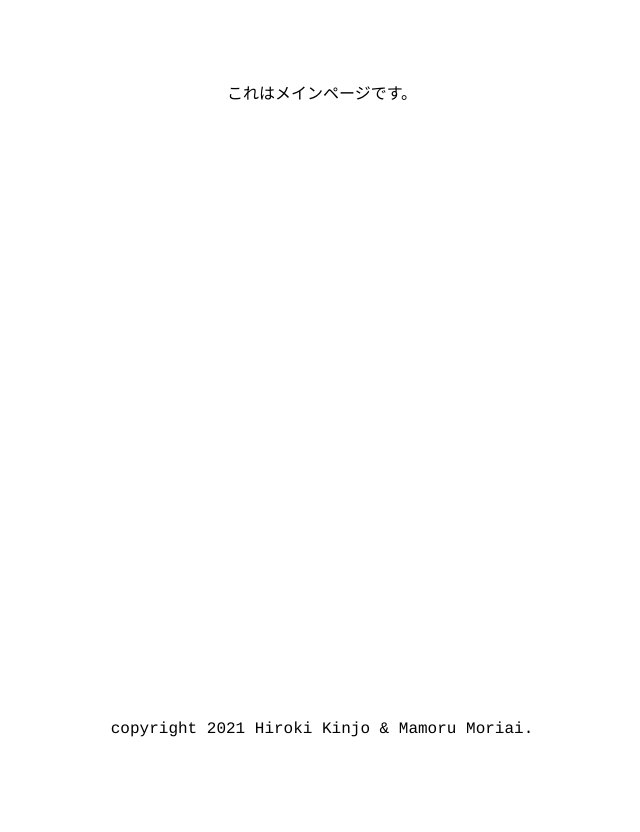
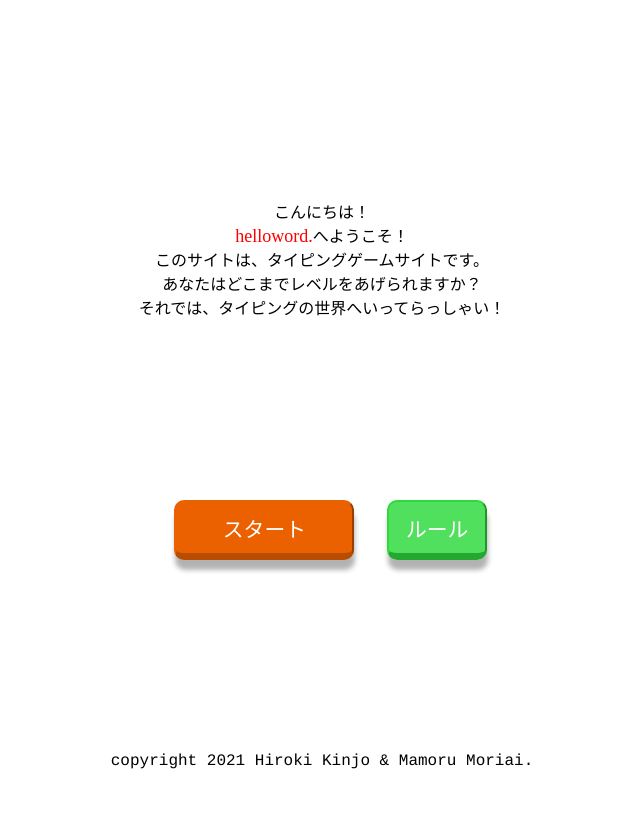
Before and after one commit to k-hiroki118/helloword, a PHP site: page /views/main.php in a window 1280 px wide. Shown: the whole page, without its empty margins (318-958 px from the left). Before the commit the page ends 737 px from the top, so only its background shows below. Run offline with PHP 8.4, Linux system fonts and the light colour scheme.

Commit message:
main画面レイアウト作成

```diff
--- a/stylesheets/app.css
+++ b/stylesheets/app.css
@@ -35,7 +35,84 @@ main{
 }
 /* フッダー設定 */
 footer {
+  position:relative;
   font-family: 'Courier';
   text-align: center;
   height: 10%;
 }
+
+/*
+  #####################################################
+  #                  main画面設定                     #
+  #####################################################
+ */
+.monitor {
+  text-align: center;
+  height: 90%;
+  width: 50%;
+  margin: 0 25%;
+  /* border-radius: 10%;
+  border: solid 5px #000; */
+}
+.monitor-contents {
+  position: relative;
+  margin: 5%;
+  height: 90%;
+}
+.content-text{
+  position: absolute;
+  top:40%;
+  left: 50%;
+  width: 100%;
+  transform:translate(-50%,-100%);
+}
+.content-text p span{
+  color: red;
+  font-size: large;
+}
+
+/* ボタン設定 */
+.main-btn {
+  font-size: 1.3em;
+  position: absolute;
+  bottom: 10px;
+  transform:translate(-50%,-100%);
+  height: 60px;
+  border-radius: 10px;
+}
+
+ /* スタートボタン設定 */
+ #start-btn{
+  left:40%;
+  width: 180px;
+  color: #fff;
+  border-color: #eb6100;
+  background-color: #eb6100;
+  border-bottom: 7px solid #b84c00;
+}
+#start-btn:hover {
+  bottom: 8px;
+  color: #fff;
+  background: #f56500;
+  border-bottom: 2px solid #b84c00;
+ }
+
+ /* ルールボタン設定 */
+ #role-btn{
+   left: 70%;
+   width: 100px;
+   color: #fff;
+   border-color: #25d834cb;
+   background-color: #25d834cb;
+   border-bottom: 7px solid #1a9b25cb;
+ }
+ #role-btn:hover {
+  bottom: 8px;
+  color: #fff;
+  background: #25d834cb;
+  border-bottom: 2px solid #1ea529cb;
+ }
+
+.btn--shadow {
+box-shadow: 1px 10px 5px rgba(0, 0, 0, .3);
+}
--- a/views/main.php
+++ b/views/main.php
@@ -8,7 +8,26 @@
   <body>
     <header></header>
     <main>
-      <p> これはメインページです。</p>
+      <div class="monitor">
+        <div class="monitor-contents">
+          <div class="content-text">
+            <p> こんにちは！<br>
+            <span>helloword.</span>へようこそ！<br>
+            このサイトは、タイピングゲームサイトです。<br>
+            あなたはどこまでレベルをあげられますか？
+            <br>
+            それでは、タイピングの世界へいってらっしゃい！
+            </p>
+          </div>
+          <button id="start-btn" class="main-btn  btn--shadow">
+            <p>スタート</p>
+          </button>
+          <button id="role-btn" class="main-btn btn--shadow">
+            <p>ルール</p>
+          </button>
+
+        </div>
+      </div>
       <script type="text/javascript" src="../javascripts/app.js"></script>
     </main>
 
```
